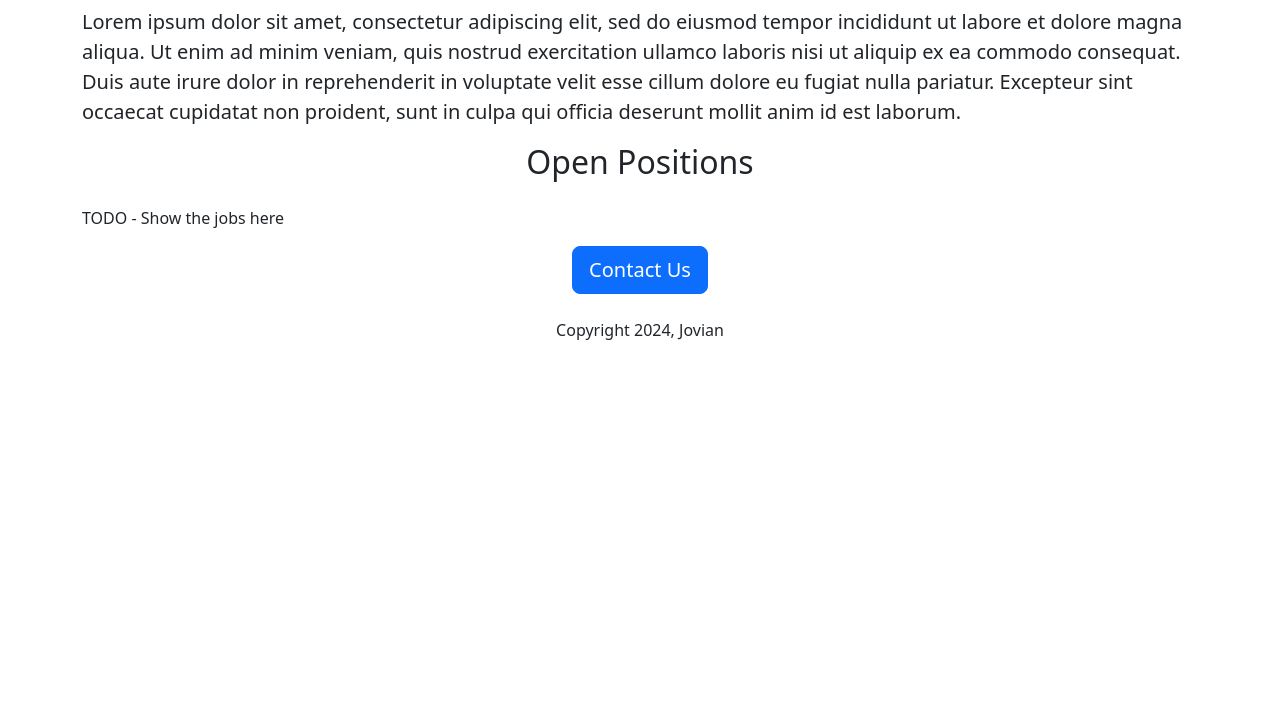
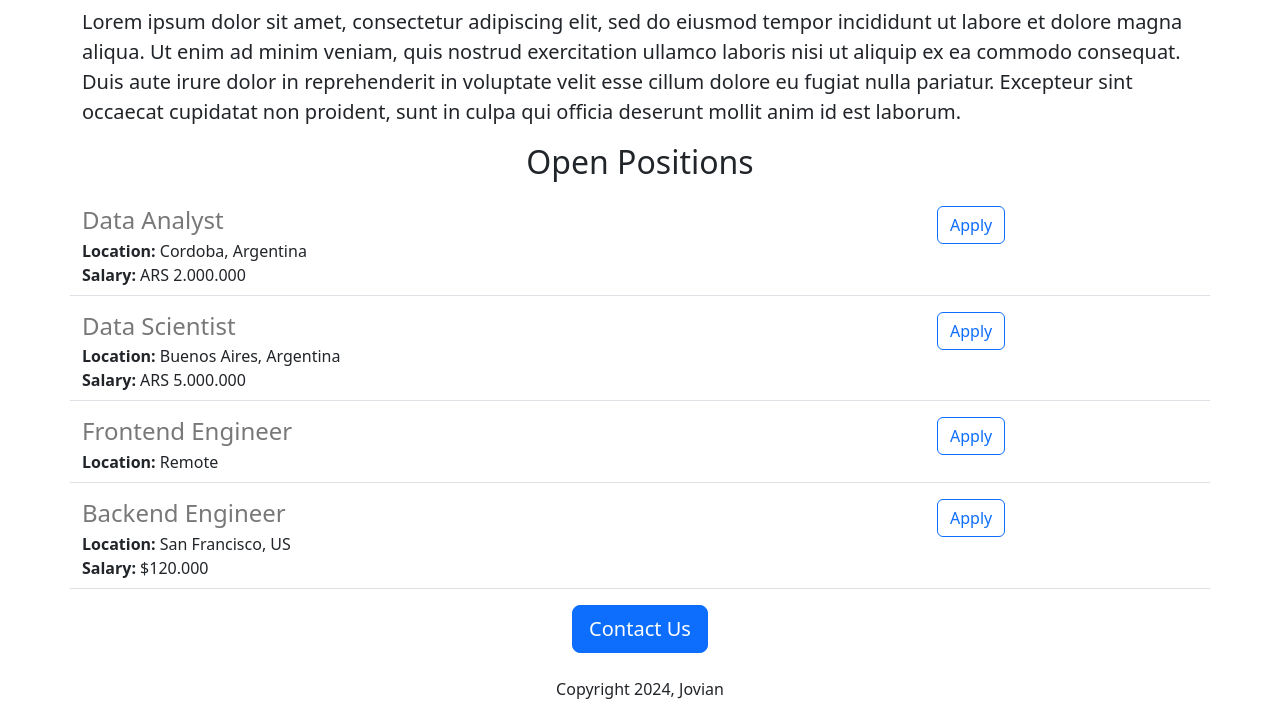
Before and after one commit to rmatuk/jovian-careers-website, a Flask app: page / in a window 1280 px wide. Shown: the part 495-1212 px from the top of the page. Before the commit the page ends 835 px from the top, so only its background shows below. Run offline with Flask 3, Linux system fonts and the light colour scheme.

Commit message:
Added dynamic data and API route

```diff
--- a/app.py
+++ b/app.py
@@ -1,10 +1,40 @@
-from flask import Flask, render_template
+from flask import Flask, render_template, jsonify
 
 app = Flask(__name__)
 
+JOBS = [
+    {
+        'id': 1,
+        'title': 'Data Analyst',
+        'location': 'Cordoba, Argentina',
+        'salary': 'ARS 2.000.000'
+    },
+    {
+        'id': 2,
+        'title': 'Data Scientist',
+        'location': 'Buenos Aires, Argentina',
+        'salary': 'ARS 5.000.000'
+    },
+    {
+        'id': 3,
+        'title': 'Frontend Engineer',
+        'location': 'Remote'
+    },
+    {
+        'id': 4,
+        'title': 'Backend Engineer',
+        'location': 'San Francisco, US',
+        'salary': '$120.000'
+    },
+]
+
 @app.route('/')
 def hello_world():
-    return render_template('home.html')
+    return render_template('home.html', jobs=JOBS, company_name='Jovian')
+
+@app.route('/api/jobs')
+def list_jobs():
+    return jsonify(JOBS)
 
 if __name__ == '__main__':
     app.run(host='0.0.0.0', debug=True)
--- a/templates/home.html
+++ b/templates/home.html
@@ -15,7 +15,7 @@
     </head>
     <body>
         <div class="container">
-        <h1 class="text-center mt-4 mb-4">Jovian Careers</h1>
+        <h1 class="text-center mt-4 mb-4">{{company_name}} Careers</h1>
         <img class="img-fluid" id="banner" src="http://127.0.0.1:5000/static/banner.jpg">
         <h2 class="text-center">About Jovian</h2>
         <p class="lead">
@@ -25,7 +25,11 @@
             occaecat cupidatat non proident, sunt in culpa qui officia deserunt mollit anim id est laborum.
         </p>
         <h2 class="text-center mt-2 mb-4">Open Positions</h2>
-        <p>TODO - Show the jobs here</p>
+        <div>
+            {% for job in jobs %}
+                {% include 'jobitem.html' %}
+            {% endfor %}
+        </div>
         <div class="text-center">
         <button class="btn btn-primary btn-lg">Contact Us</button>
         <p class="mt-4">Copyright 2024, Jovian</p>
--- /dev/null
+++ b/templates/jobitem.html
@@ -0,0 +1,18 @@
+<div class="border-bottom row" style="margin-bottom: 16px;padding-bottom: 8px;">
+    <div class="col-9">
+        <h4 style="color: rgb(120,120,120); margin-bottom: 4px;">
+                {{job['title']}}
+        </h4>
+        <div>
+            <b>Location:</b> {{job['location']}}
+        </div>
+        {% if 'salary' in job %}
+        <div>
+            <b>Salary:</b> {{job['salary']}}
+        </div>
+        {% endif %}
+    </div>
+    <div class="col-3">
+        <button type="button" class="btn btn-outline-primary">Apply</button>
+    </div>
+</div>
```
